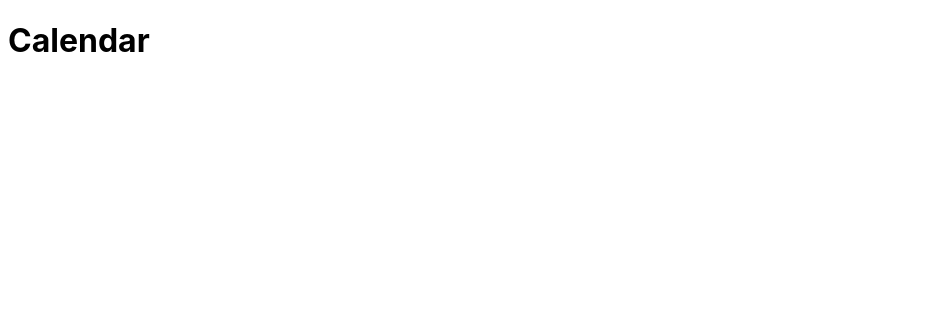
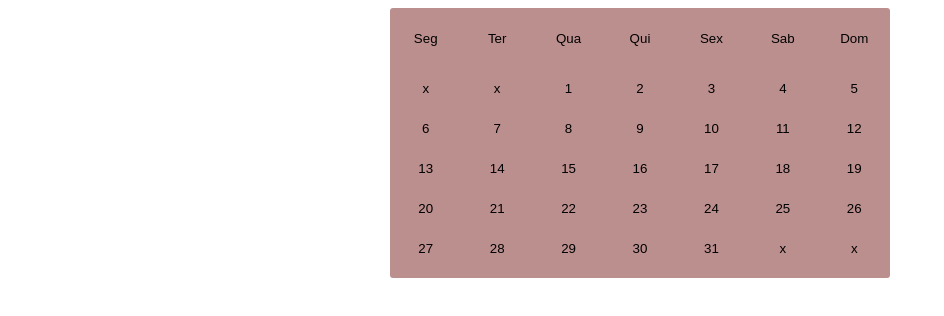
Before and after one commit to vinicius-mns/Calories-Tracker, a React (Create React App) app: page /Calendar_tracker in a window 1280 px wide. Shown: the top 316 px of the page, without its empty margins (0-944 px from the left). Built offline with nearby package versions, Linux system fonts and the light colour scheme.

Commit message:
Cria componente calend

```diff
--- /dev/null
+++ b/src/components/Calendar.jsx
@@ -0,0 +1,19 @@
+import React from 'react';
+import { useState } from 'react';
+import '../styles/calendar.css'
+
+const december = ['x','x',1,2,3,4,5,6,7,8,9,10,11,12,13,14,15,16,
+  17,18,19,20,21,22,23,24,25,26,27,28,29,30,31,'x','x']
+
+const DAYS_OF_WEEk = ['Seg', 'Ter', 'Qua', 'Qui', 'Sex', 'Sab', 'Dom']
+
+export default function Calendar() {
+  const [days, setDays] = useState(december)
+
+  return(
+    <div className='calendar'>
+      <div className='container'>{DAYS_OF_WEEk.map((days) => <button>{days}</button>)}</div>
+      <div className='container days'>{days.map((day) => <button>{day}</button> )}</div>
+    </div>
+  )
+}
--- a/src/pages/CalendarTracker.jsx
+++ b/src/pages/CalendarTracker.jsx
@@ -1,9 +1,10 @@
 import React from 'react';
+import Calendar from '../components/Calendar';
 
 export default function CalendarTracker() {
   return(
     <div>
-      <h1>Calendar</h1>
+      <Calendar />
     </div>
   );
 }
--- a/src/styles/App.css
+++ b/src/styles/App.css
@@ -11,3 +11,7 @@ button {
   width: 90%;
   height: 60px;
 }
+
+div {
+  background-color: transparent;
+}
--- /dev/null
+++ b/src/styles/calendar.css
@@ -0,0 +1,28 @@
+.calendar {
+  background-color: rosybrown;
+  position: fixed;
+  left: 0;
+  right: 0;
+  width: 95%;
+  margin: 0% auto;
+}
+
+.calendar .container {
+  display: flex;
+  justify-content: space-evenly;
+  flex-wrap: wrap;
+
+  margin-top: 10px;
+  margin-bottom: 10px;
+}
+
+.container button {
+  background-color: transparent;
+  display: flex;
+  align-items: center;
+  justify-content: center;
+
+
+  width: 14.28%;
+  height: 40px;
+}
```
Also changed, not shown: package.json (line endings or trailing spaces), 1 other file (tests, documents, lock files or other folders).
